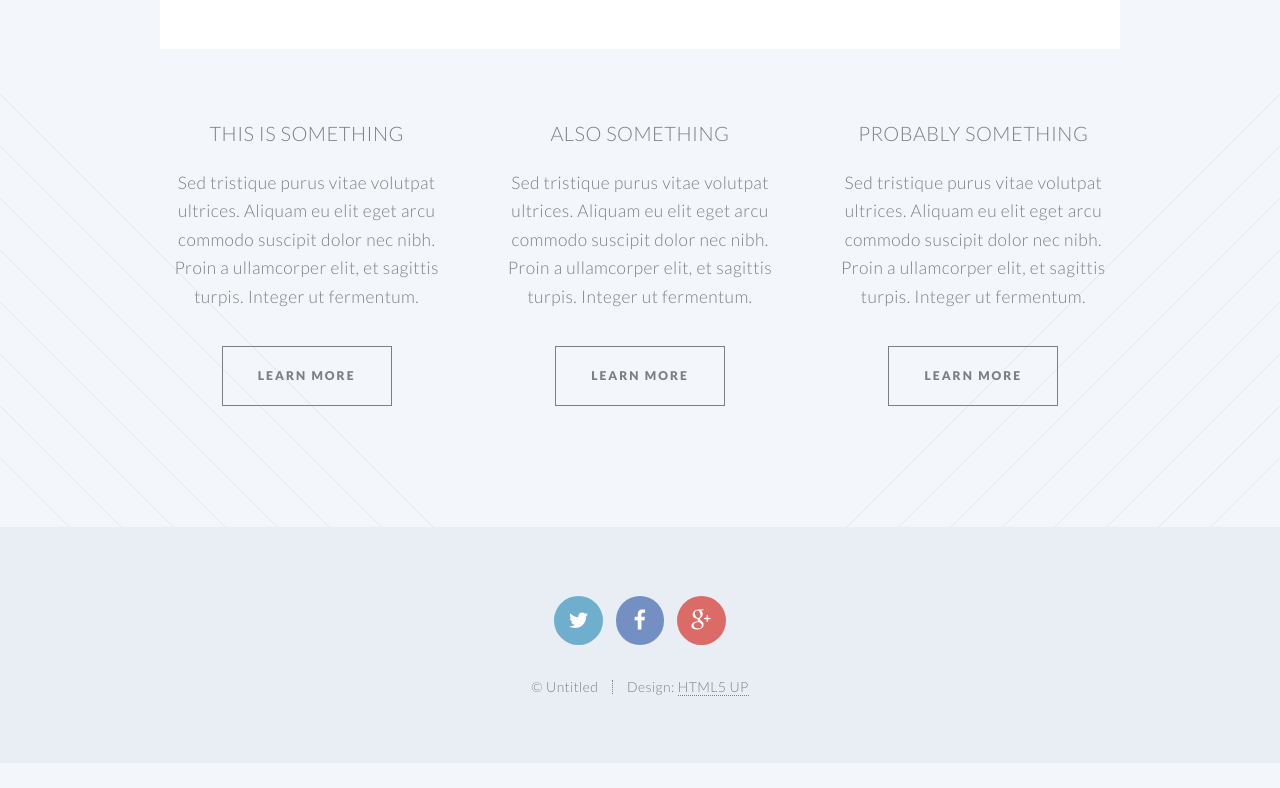
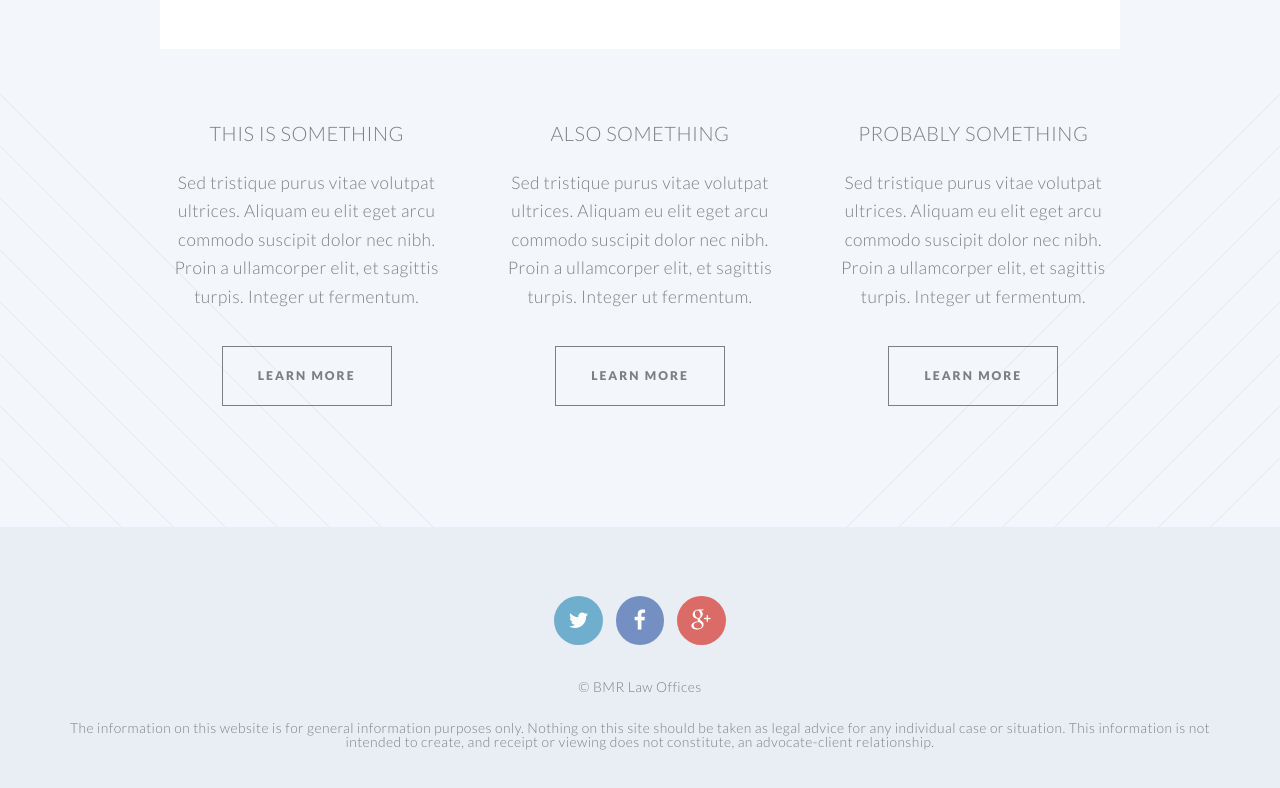
Before and after one commit to balgurim/balgurim.github.io, a plain HTML site: page left-sidebar.html in a window 1280 px wide. Shown: the part 1428-2216 px from the top of the page. Before the commit the page ends 2191 px from the top, so only its background shows below. Drawn offline with Linux system fonts and the light colour scheme; a script that the page names is missing.

Commit message:
Added footer content

```diff
--- a/left-sidebar.html
+++ b/left-sidebar.html
@@ -173,7 +173,12 @@
 					</ul>
 
 					<ul class="copyright">
-						<li>&copy; Untitled</li><li>Design: <a href="http://html5up.net">HTML5 UP</a></li>
+						<li>&copy; BMR Law Offices</li>
+
+					</ul>
+					<ul class="copyright">
+
+						<li>The information on this website is for general information purposes only. Nothing on this site should be taken as legal advice for any individual case or situation. This information is not intended to create, and receipt or viewing does not constitute, an advocate-client relationship.</li>
 					</ul>
 
 				</footer>
```
Also changed, not shown: about.html (+5 -0 lines), contact.html (+5 -0 lines), practice-areas.html (+6 -1 lines), right-sidebar.html (+6 -1 lines).
